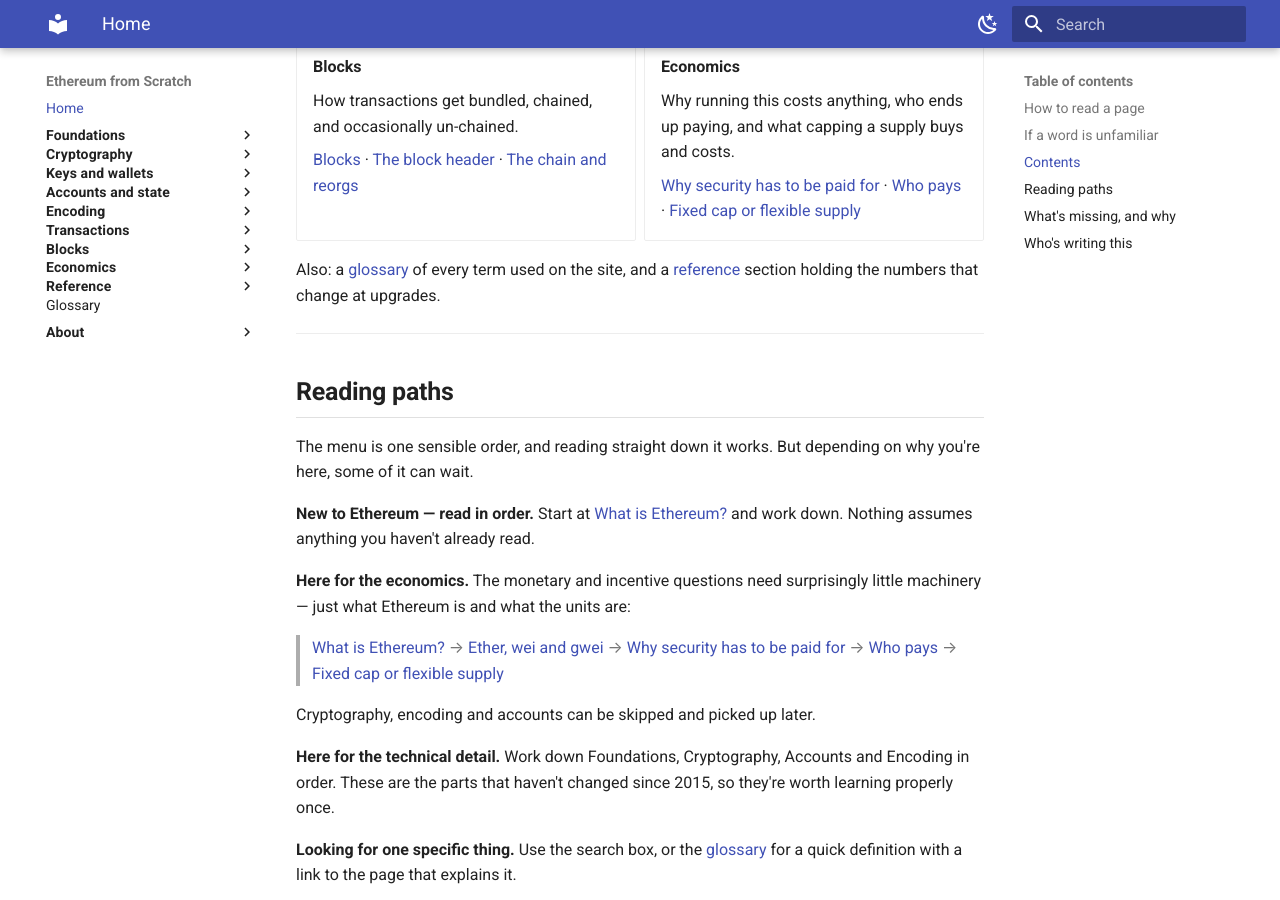
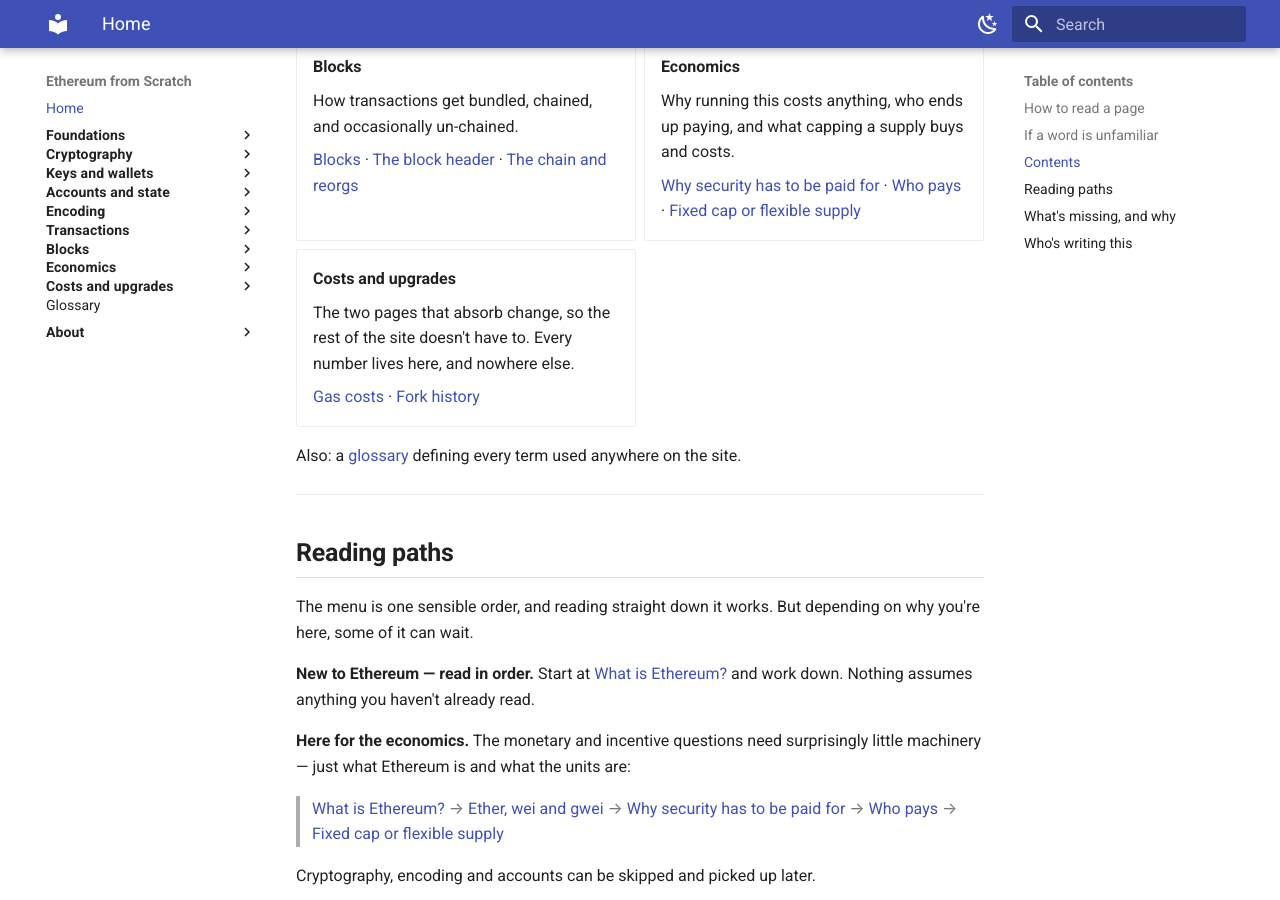
Before and after one commit to davide-stocco/ethereum-from-scratch, an MkDocs documentation site: the page built from docs/index.md, in a window 1280 px wide and 900 px high, scrolled down 1994 px. Built offline with MkDocs 1.6.1 and Material for MkDocs 9.7.7, drawn with Linux system fonts in a browser that asks for light colours.

Commit message:
Rename Reference to "Costs and upgrades"
"Reference" named the section's function and could as easily have meant
a bibliography. Renamed for its contents, which is what a reader needs
from a menu label: the gas costs table and the upgrade timeline.

Also gave it a card on the homepage, where it previously had only a
trailing sentence. The card says what the section is for — the two
pages that absorb change so the rest of the site doesn't have to,
with every number living there and nowhere else.

Directory stays reference/, so no URL moves. Left a comment in
mkdocs.yml explaining the split between the label and the path, and
updated the target structure in ROADMAP and the pointer in FORKS.md.

```diff
--- a/docs/index.md
+++ b/docs/index.md
@@ -90,9 +90,15 @@ The [glossary](glossary.md) also stands alone: it defines every term used anywhe
 
     [Why security has to be paid for](economics/security-budget.md) · [Who pays](economics/who-pays.md) · [Fixed cap or flexible supply](economics/supply-cap.md)
 
+- **Costs and upgrades**
+
+    The two pages that absorb change, so the rest of the site doesn't have to. Every number lives here, and nowhere else.
+
+    [Gas costs](reference/gas-costs.md) · [Fork history](reference/fork-history.md)
+
 </div>
 
-Also: a [glossary](glossary.md) of every term used on the site, and a [reference](reference/gas-costs.md) section holding the numbers that change at upgrades.
+Also: a [glossary](glossary.md) defining every term used anywhere on the site.
 
 ---
 
--- a/mkdocs.yml
+++ b/mkdocs.yml
@@ -139,7 +139,11 @@ nav:
       - 'Who pays: issuance or fees': economics/who-pays.md
       - Fixed cap or flexible supply: economics/supply-cap.md
 
-  - Reference:
+  # Named for its contents, not its function. "Reference" could mean a
+  # bibliography; this is the two pages that absorb change on behalf of the
+  # rest of the site — the costs table and the upgrade timeline. Directory
+  # stays reference/ so no URL moves.
+  - Costs and upgrades:
       - Gas costs: reference/gas-costs.md
       - Fork history: reference/fork-history.md
   - Glossary: glossary.md
```
Also changed, not shown: FORKS.md (+1 -1 lines), ROADMAP.md (+1 -1 lines).
